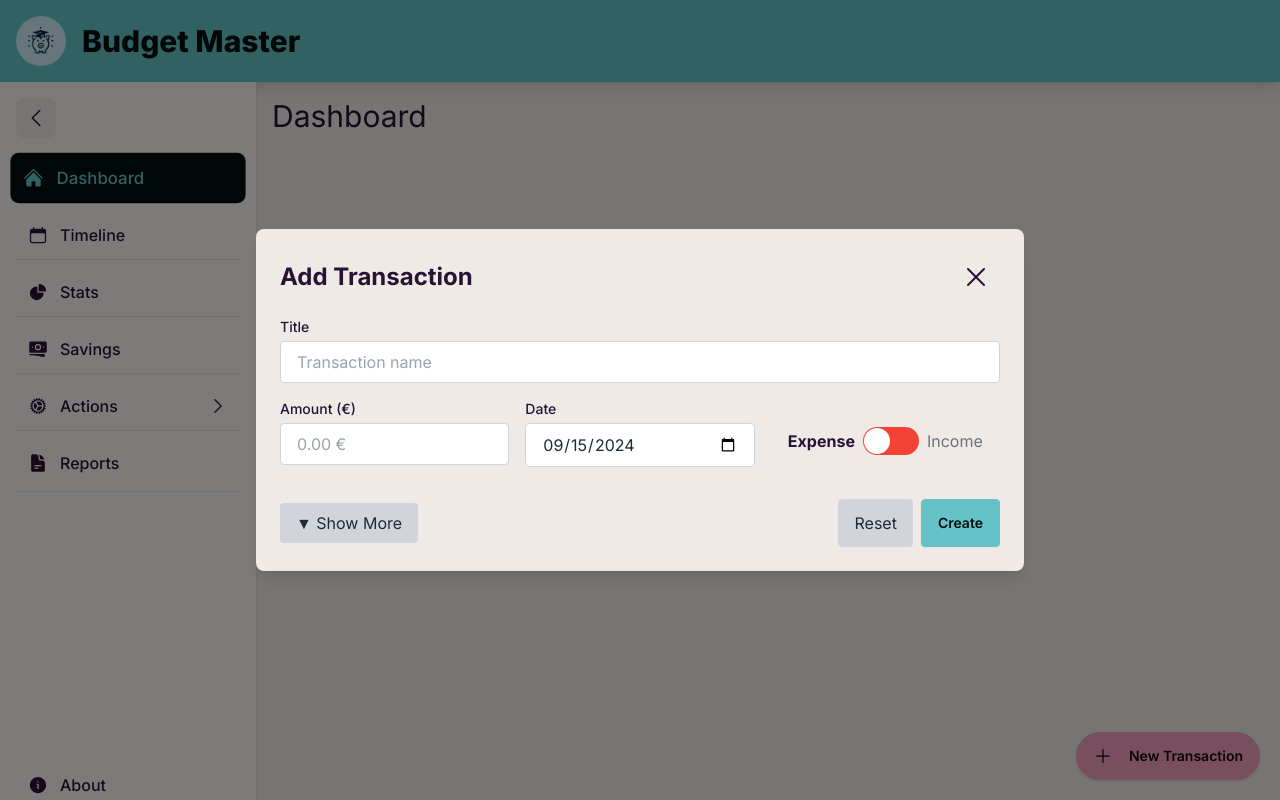
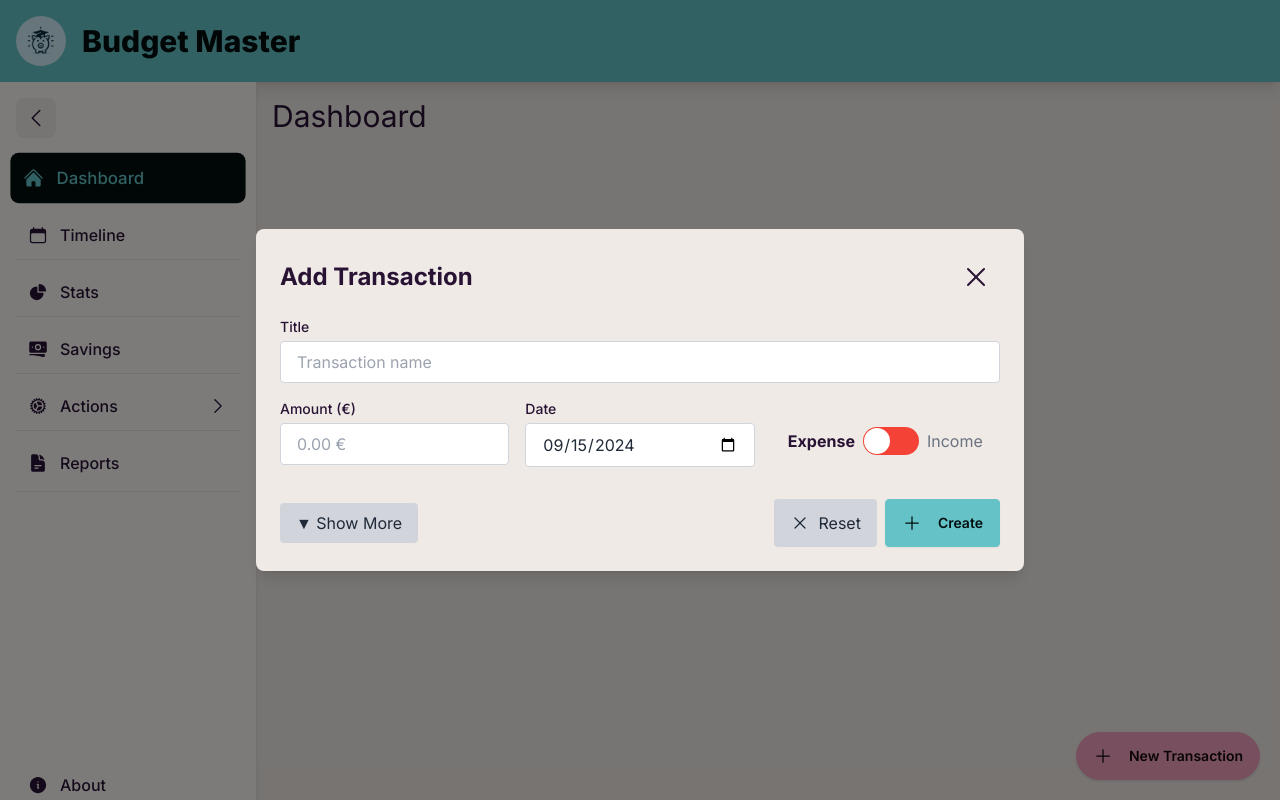
Before and after one commit to AkosKappel/BudgetMaster, a Next.js app: page /dashboard in a window 1280 px wide. Both pictures are taken after a click on the button "New Transaction". Shown: the top 800 px of the page. Built offline with nearby package versions, Linux system fonts and the light colour scheme.

Commit message:
small UI updates

```diff
--- a/components/TimelineSection.tsx
+++ b/components/TimelineSection.tsx
@@ -32,20 +32,19 @@ const TimelineSection: React.FC<TimelineSectionProps> = ({ transactions, isIncom
             className={`mb-4 flex justify-start ${isIncome ? 'md:justify-end' : ''}`}
           >
             <div
-              className={`px-4 py-2 rounded-lg shadow-md ${isIncome ? 'bg-green-200' : 'bg-red-200'} inline-block w-full md:w-auto relative group`}
+              onClick={() => openEditModal(transaction)}
+              className={`px-4 py-2 rounded-lg shadow-md inline-block w-full md:w-auto relative group transition-all duration-300 ease-in-out hover:scale-105 hover:shadow-lg hover:bg-opacity-90 hover:cursor-pointer
+                ${isIncome ? 'bg-green-200 hover:bg-green-300' : 'bg-red-200 hover:bg-red-300'} `}
             >
-              <button
-                onClick={() => openEditModal(transaction)}
-                className="absolute top-2 right-2 p-1 rounded-full bg-gray-100 hover:bg-gray-200 transition-colors duration-200 opacity-0 group-hover:opacity-100"
-                aria-label="Edit transaction"
+              <div
                 title="Edit transaction"
+                className="absolute top-2 right-2 p-1 rounded-full bg-gray-100 opacity-0 group-hover:opacity-100 transition-opacity duration-200"
               >
                 <PencilIcon className="h-4 w-4 text-gray-600" />
-              </button>
+              </div>
               <div
-                className={`text-lg font-semibold flex flex-col md:flex-row items-start md:items-center ${
-                  isIncome ? 'md:justify-end' : ''
-                }`}
+                className={`text-lg font-semibold flex flex-col md:flex-row items-start md:items-center
+                  ${isIncome ? 'md:justify-end' : ''}`}
               >
                 <h3 className="text-gray-800 mr-0 md:mr-3 mb-2 md:mb-0">{transaction.title}</h3>
                 <span className="text-base text-gray-600 font-semibold whitespace-nowrap">
--- a/components/forms/TransactionForm.tsx
+++ b/components/forms/TransactionForm.tsx
@@ -2,6 +2,13 @@ import React, { useEffect, useState } from 'react';
 import { useForm } from 'react-hook-form';
 import { useSelector } from 'react-redux';
 
+import {
+  ArrowPathIcon,
+  PencilIcon,
+  PlusIcon,
+  TrashIcon,
+  XMarkIcon,
+} from '@heroicons/react/24/solid';
 import { zodResolver } from '@hookform/resolvers/zod';
 
 import InputField from '@/components/inputs/InputField';
@@ -170,26 +177,45 @@ const TransactionForm: React.FC<TransactionFormProps> = ({
             {transaction && (
               <button
                 type="button"
-                className="px-4 py-2 bg-red-500 text-white rounded hover:bg-red-600 transition-colors duration-200 ease-in-out"
+                className="px-4 py-2 bg-red-500 text-white rounded hover:bg-red-600 transition-colors duration-200 ease-in-out flex items-center justify-center"
                 onClick={onDelete}
                 disabled={loading || deleting}
               >
+                {deleting ? (
+                  <ArrowPathIcon className="animate-spin h-5 w-5 mr-2" />
+                ) : (
+                  <TrashIcon className="h-5 w-5 mr-2" />
+                )}
                 {deleting ? 'Deleting...' : 'Delete'}
               </button>
             )}
             <button
               type="button"
-              className="px-4 py-2 bg-gray-300 text-gray-800 rounded hover:bg-gray-400 transition-colors duration-200 ease-in-out"
+              className="px-4 py-2 bg-gray-300 text-gray-800 rounded hover:bg-gray-400 transition-colors duration-200 ease-in-out flex items-center justify-center"
               onClick={handleReset}
             >
+              <XMarkIcon className="h-5 w-5 mr-2" />
               Reset
             </button>
             <button
               type="submit"
-              className="px-4 py-2 rounded btn btn-primary transition-colors duration-200 ease-in-out"
+              className="px-4 py-2 rounded btn btn-primary transition-colors duration-200 ease-in-out flex items-center justify-center"
               disabled={loading || deleting}
             >
-              {loading ? 'Saving...' : transaction ? 'Update' : 'Create'}
+              {loading ? (
+                <ArrowPathIcon className="animate-spin h-5 w-5 mr-2" />
+              ) : transaction ? (
+                <PencilIcon className="h-5 w-5 mr-2" />
+              ) : (
+                <PlusIcon className="h-5 w-5 mr-2" />
+              )}
+              {transaction
+                ? loading
+                  ? 'Updating...'
+                  : 'Update'
+                : loading
+                  ? 'Creating...'
+                  : 'Create'}
             </button>
           </div>
         </div>
```
